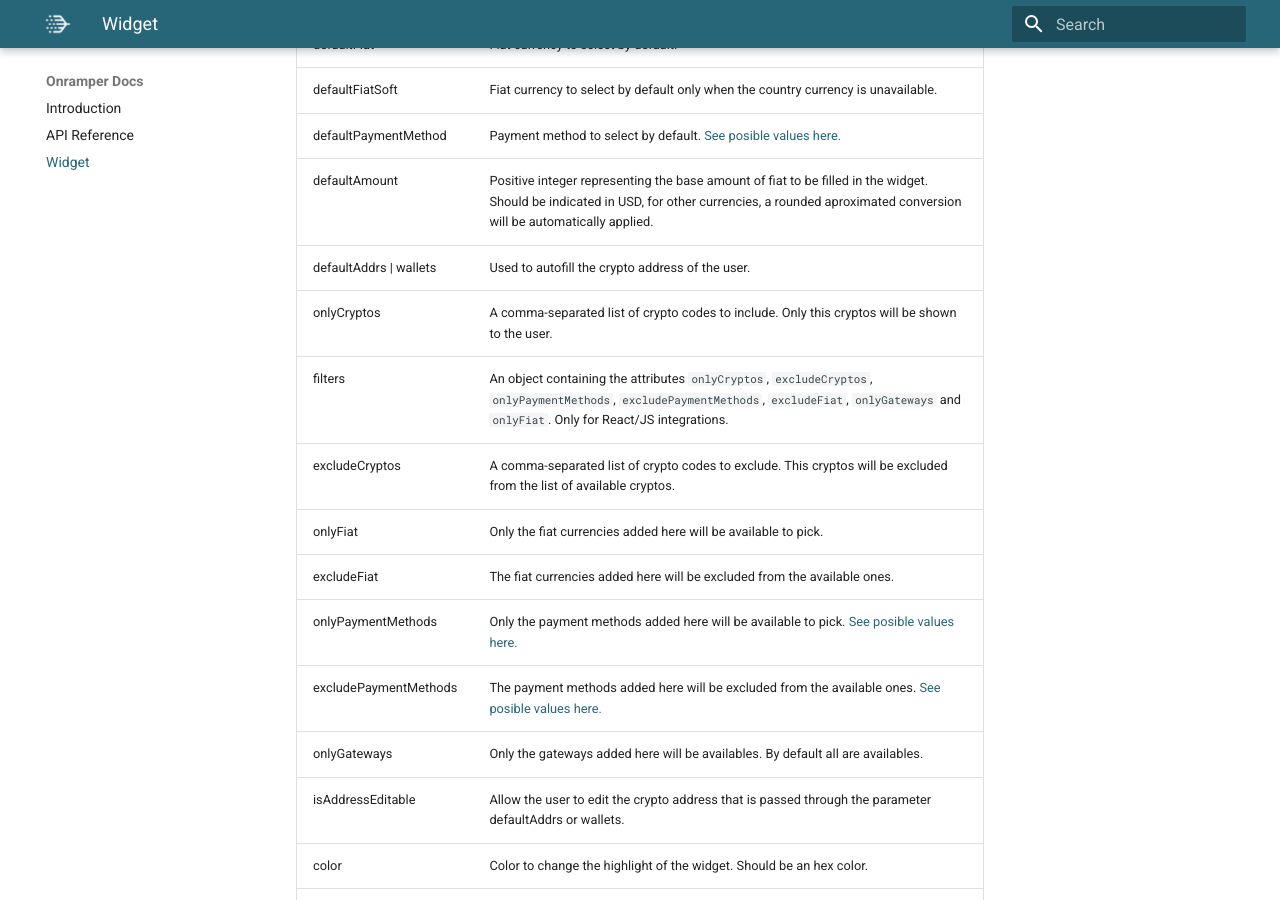
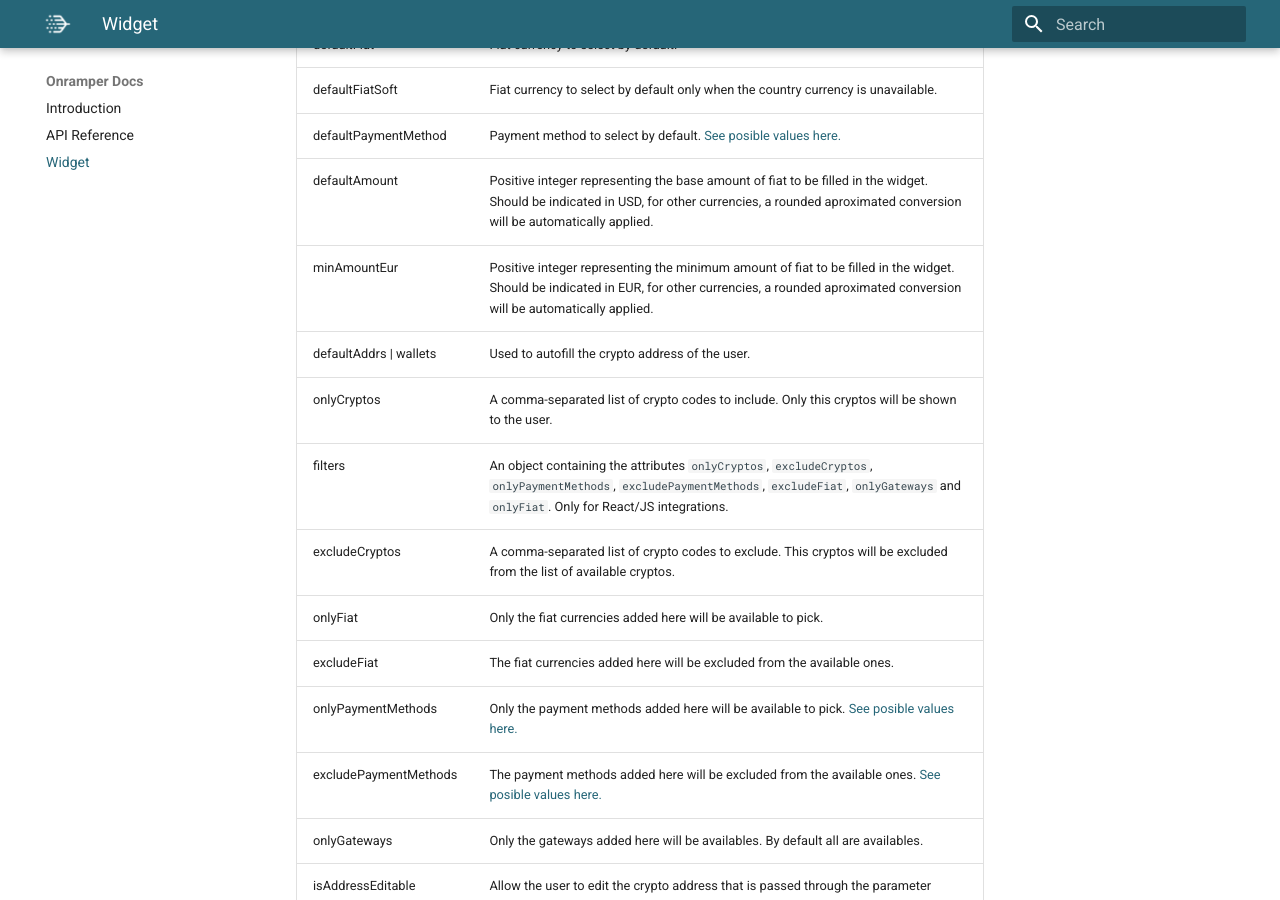
Before and after one commit to onramper/docs, an MkDocs documentation site: the page built from docs/widget.md, in a window 1280 px wide and 900 px high, scrolled down 9081 px. Built offline with MkDocs 1.6.1 and Material for MkDocs 9.7.7, drawn with Linux system fonts in a browser that asks for light colours.

Commit message:
Update widget.md

```diff
--- a/docs/widget.md
+++ b/docs/widget.md
@@ -297,6 +297,7 @@ You can pass the following arguments to customize the widget. In React/JS integr
 | defaultFiatSoft         | Fiat currency to select by default only when the country currency is unavailable.                                                                                                                   |
 | defaultPaymentMethod    | Payment method to select by default. [See posible values here.](#payment-method-ids)                                                                                                                |
 | defaultAmount           | Positive integer representing the base amount of fiat to be filled in the widget. Should be indicated in USD, for other currencies, a rounded aproximated conversion will be automatically applied. |
+| minAmountEur           | Positive integer representing the minimum amount of fiat to be filled in the widget. Should be indicated in EUR, for other currencies, a rounded aproximated conversion will be automatically applied. |
 | defaultAddrs \| wallets | Used to autofill the crypto address of the user.                                                                                                                                                    |
 | onlyCryptos             | A comma-separated list of crypto codes to include. Only this cryptos will be shown to the user.                                                                                                     |
 | filters                 | An object containing the attributes `onlyCryptos`, `excludeCryptos`, `onlyPaymentMethods`, `excludePaymentMethods`, `excludeFiat`, `onlyGateways` and `onlyFiat`. Only for React/JS integrations.   |
```
